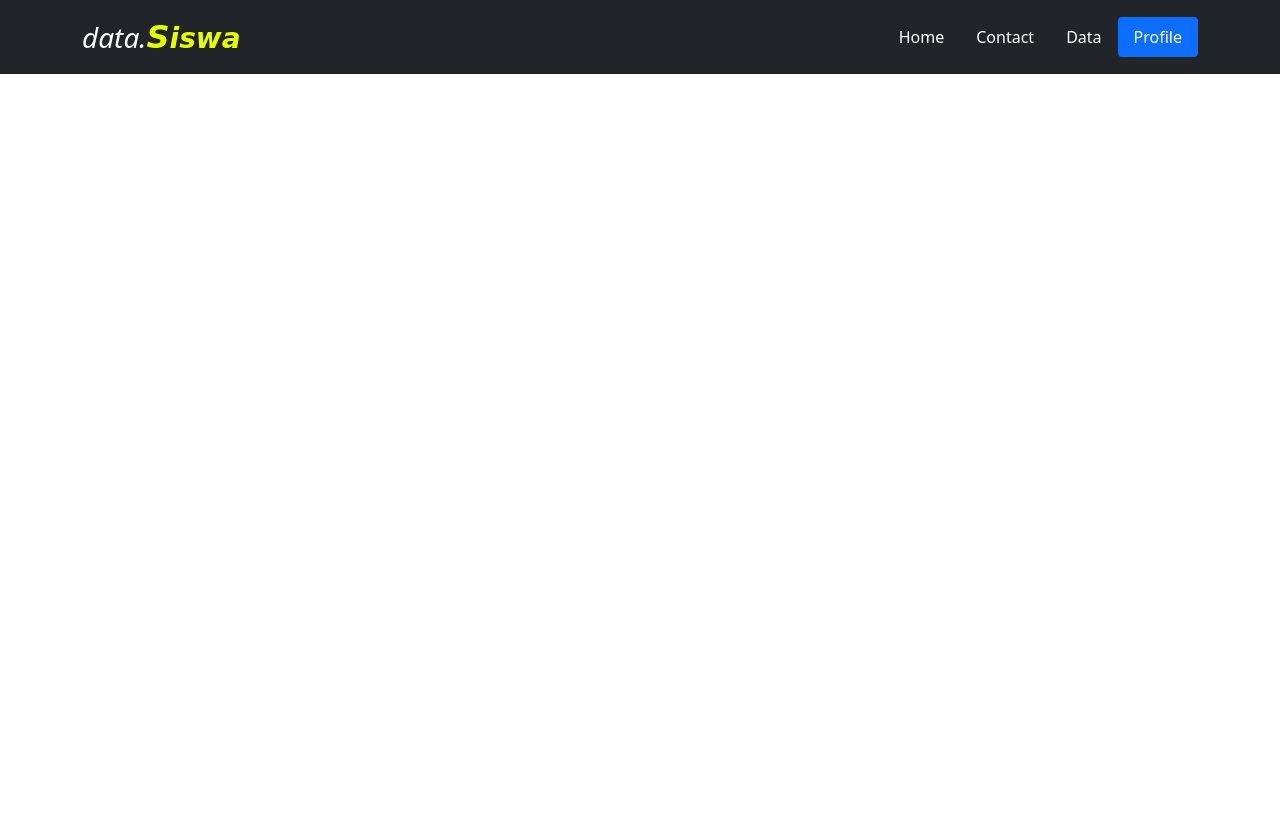
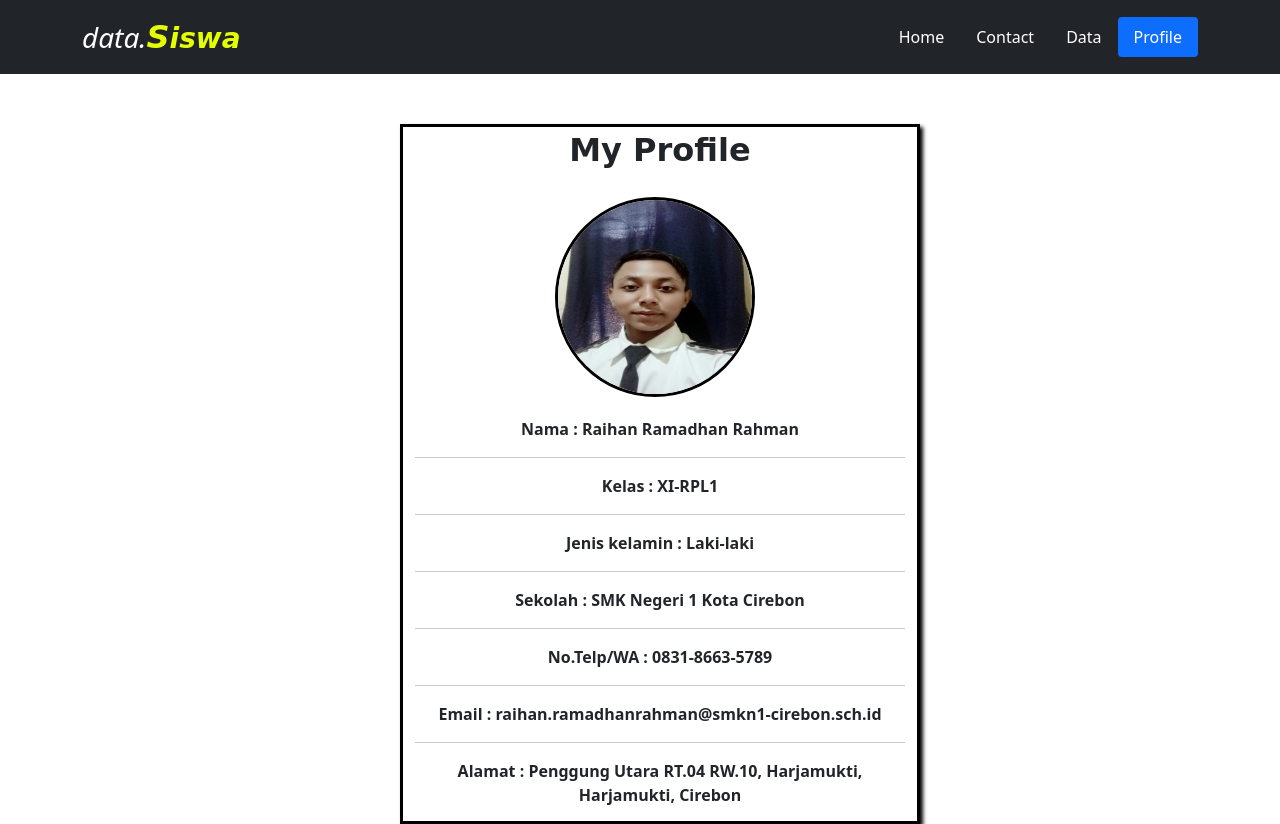
Before and after one commit to rrha1234/school_task, a website: page profile.html in a window 1280 px wide. Before the commit the page ends 800 px from the top, so only its background shows below. Drawn offline with nearby package versions, Linux system fonts and the light colour scheme.

Commit message:
add profile and contact

```diff
--- a/profile.html
+++ b/profile.html
@@ -54,6 +54,54 @@
 
     <!-- akhir navbar -->
 
+    <!-- awal profil -->
+    <div
+      class="container"
+      style="
+        width: 520px;
+        height: 700px;
+        margin-left: 400px;
+        margin-top: 50px;
+        border: 3px solid black;
+        box-shadow: 3px 3px 4px rgb(0, 0, 0);
+      "
+    >
+      <div class="text-center">
+        <h2 style="margin-top: 4px; font-family: 'Brush Script MT', cursive;">
+          <b>My Profile</b>
+        </h2>
+      </div>
+      <div class="container" style="padding: 20px; margin-left: 120px;">
+        <img
+          src="raihan.jpg"
+          alt="Raihan.R.R."
+          style="width: 200px; height: 200px; border: 3px solid black;"
+          class="rounded-circle"
+        />
+      </div>
+
+      <p class="text-center"><b>Nama : Raihan Ramadhan Rahman</b></p>
+      <hr />
+      <p class="text-center"><b>Kelas : XI-RPL1</b></p>
+      <hr />
+      <p class="text-center"><b>Jenis kelamin : Laki-laki</b></p>
+      <hr />
+      <p class="text-center"><b>Sekolah : SMK Negeri 1 Kota Cirebon</b></p>
+      <hr />
+      <p class="text-center"><b>No.Telp/WA : 0831-8663-5789</b></p>
+      <hr />
+      <p class="text-center">
+        <b>Email : raihan.ramadhanrahman@smkn1-cirebon.sch.id</b>
+      </p>
+      <hr />
+      <p class="text-center">
+        <b
+          >Alamat : Penggung Utara RT.04 RW.10, Harjamukti, Harjamukti,
+          Cirebon</b
+        >
+      </p>
+    </div>
+    <!-- akhir profil -->
     <script
       src="https://cdn.jsdelivr.net/npm/bootstrap@5.0.0-beta3/dist/js/bootstrap.bundle.min.js"
       integrity="sha384-JEW9xMcG8R+pH31jmWH6WWP0WintQrMb4s7ZOdauHnUtxwoG2vI5DkLtS3qm9Ekf"
```
Also changed, not shown: contact.html (+22 -9 lines), raihan.jpg (added).
